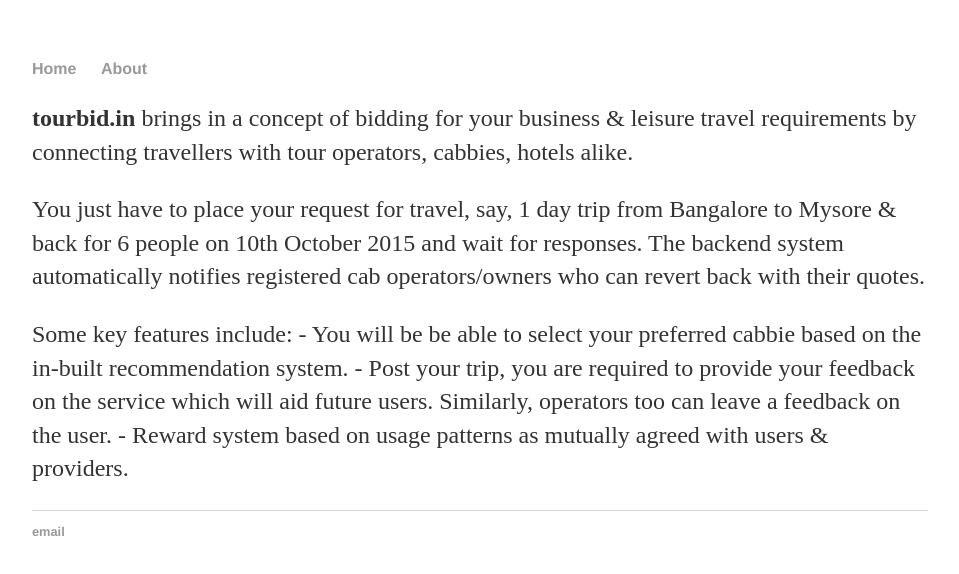
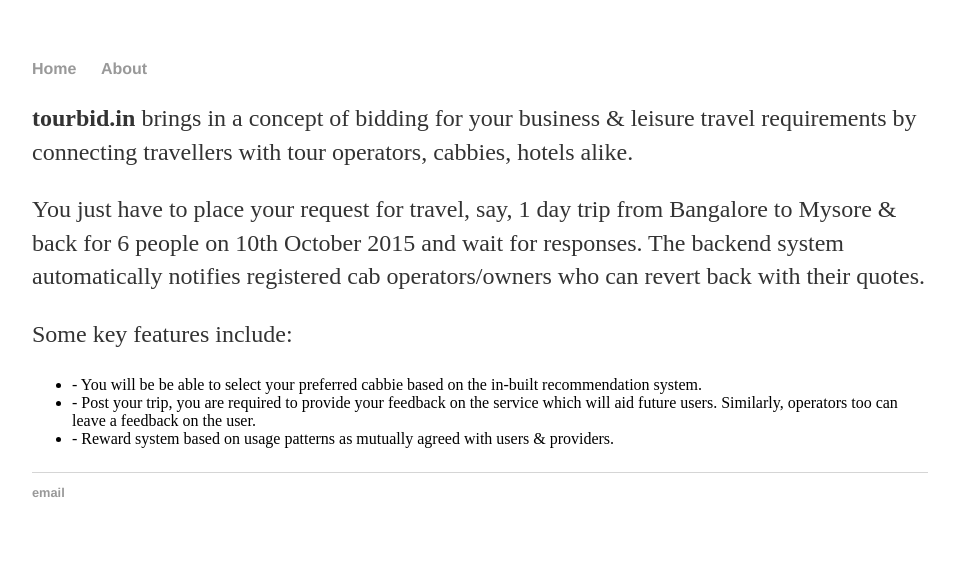
Before and after one commit to tourbid/tourbid.github.io, a plain HTML site: page about/index.html in a window 1280 px wide. Shown: the whole page, without its empty margins (160-1119 px from the left). Drawn offline with Linux system fonts and the light colour scheme.

Commit message:
Update index.html

```diff
--- a/about/index.html
+++ b/about/index.html
@@ -23,9 +23,11 @@
     		      registered cab operators/owners who can revert back with their quotes. </p>
 
     		      <p>Some key features include:
-    		      - You will be be able to select your preferred cabbie based on the in-built recommendation system.
-    		      - Post your trip, you are required to provide your feedback on the service which will aid future users. Similarly, operators too can leave a feedback on the user.
-    		      - Reward system based on usage patterns as mutually agreed with users & providers.
+    		      <ul>
+    		      <li>- You will be be able to select your preferred cabbie based on the in-built recommendation system.</li>
+    		      <li>- Post your trip, you are required to provide your feedback on the service which will aid future users. Similarly, operators too can leave a feedback on the user.</li>
+    		      <li>- Reward system based on usage patterns as mutually agreed with users & providers.</li>
+    		</ul>
     		</p>
 				</div><!-- /.blurb -->
 		</div><!-- /.container -->
```
